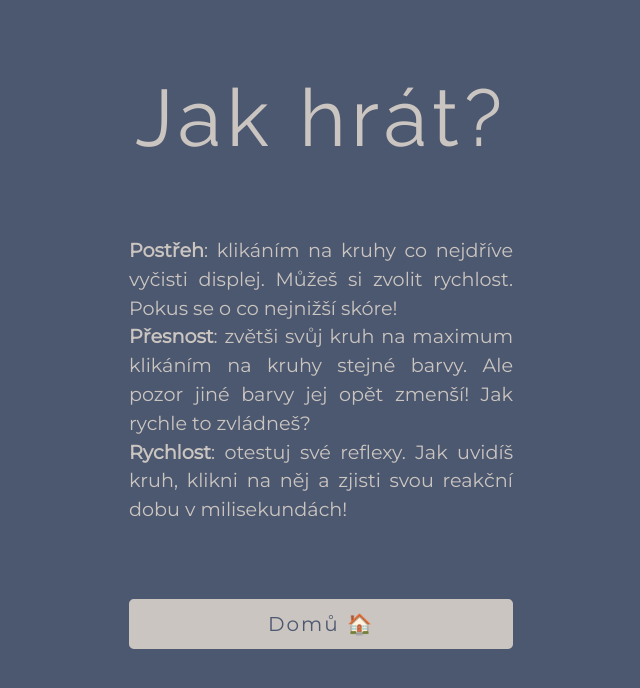
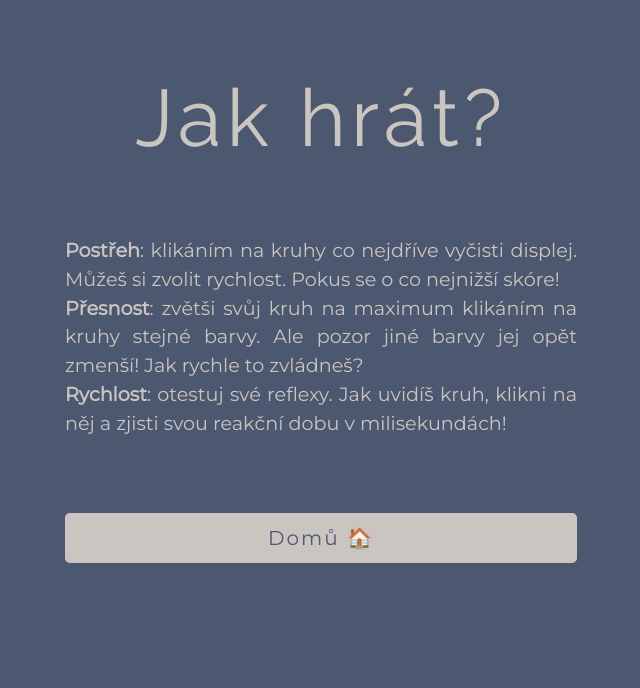
Before and after one commit to TeVr42/tapapp-js-python, a Flask app: page /1/info in a window 1280 px wide. Shown: the top 688 px of the page, without its empty margins (319-959 px from the left). Run offline with Flask 2, Linux system fonts and the light colour scheme.

Commit message:
Styling Info + Game2

```diff
--- a/static/script2.js
+++ b/static/script2.js
@@ -121,8 +121,12 @@ function KonecHry() {
     var kruhy = document.getElementsByClassName("kruh");
     Schovat(kruhy);
     velkyKruh.remove();
+    Zviditelnit([tlacitkoZnovu, tlacitkoDomu, anchorDomu]);
+    if (malaObrazovka.matches) {
+    hlavniNapis.style.fontSize = "3.5rem";
+    } else {
     hlavniNapis.style.fontSize = "5rem";
-    Zviditelnit([tlacitkoZnovu, tlacitkoDomu, anchorDomu]);
+    }
 }
 
 function PocitadloCasu() {
--- a/static/style.css
+++ b/static/style.css
@@ -20,8 +20,8 @@ h3 {
 .info-text {
     font-size: 1.2rem;
     text-align: justify;
-    margin: 0 35%;
-    width: 30%;
+    margin: 0 30%;
+    width: 40%;
 }
 
 .tlacitko {
@@ -61,6 +61,10 @@ h3 {
     margin-bottom: 70px;
 }
 
+.wide-button {
+    margin: 5px 30%;
+    width: 40%;
+}
 
 @media only screen and (max-width: 600px) {
 h1 {
@@ -74,7 +78,7 @@ h1 {
 .kruh {
     width: 15%;
 }
-.tlacitko {
+.tlacitko, .wide-button {
     width: 70%;
     margin: 5px 15%;
 }
--- a/templates/info.html
+++ b/templates/info.html
@@ -24,6 +24,6 @@
 
     </p>
     </div>
-    <a href="{{ url_for('colored', color=mode) }}"><button class="tlacitko btn btn-dark btn-lg">Domů 🏠</button></a>
+    <a href="{{ url_for('colored', color=mode) }}"><button class="tlacitko btn btn-dark btn-lg wide-button">Domů 🏠</button></a>
   </body>
 </html>
```
